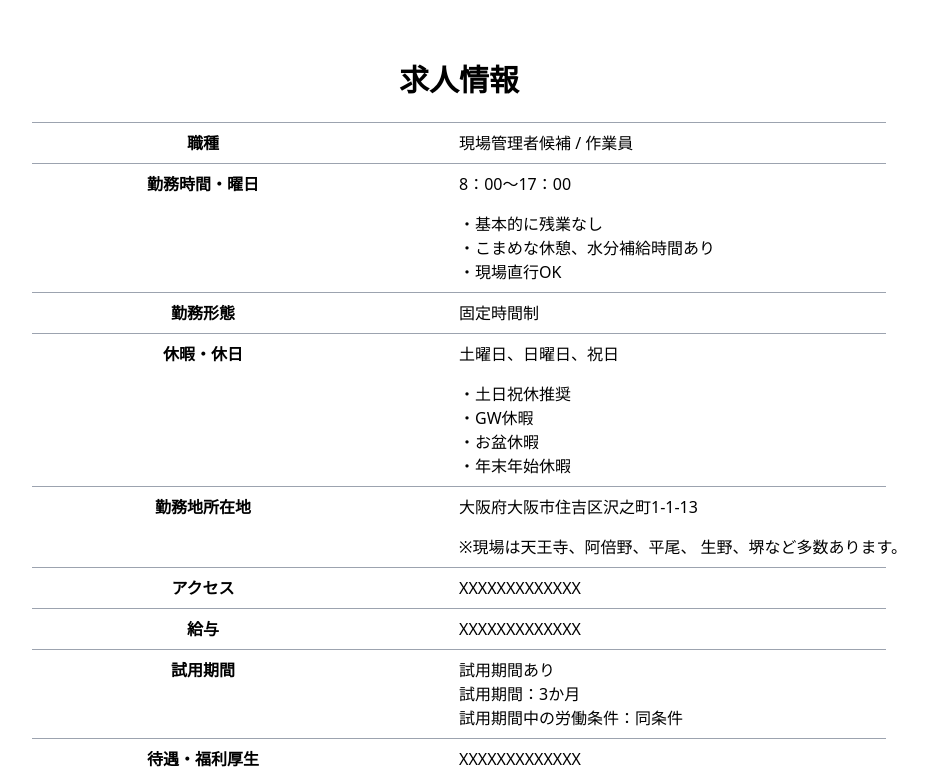
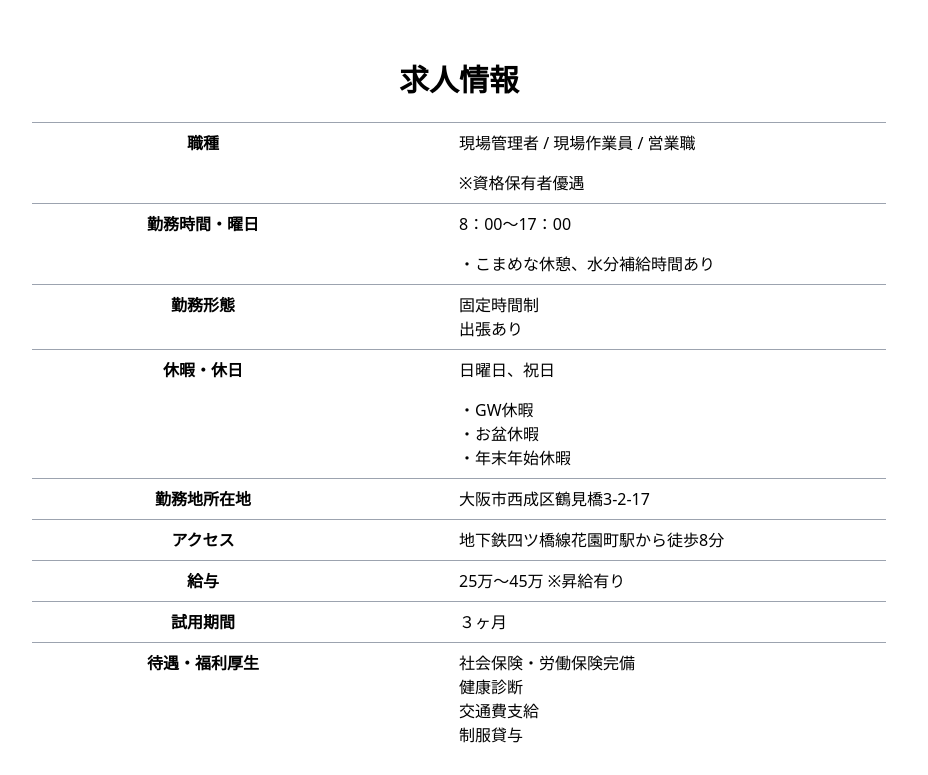
Before and after one commit to teppei1994667/OtaniKogyo_HP, a Next.js app: page /RecruitmentInformation in a window 1280 px wide. Shown: the part 1426-2201 px from the top of the page, without its empty margins (181-1109 px from the left). Built offline with nearby package versions, Linux system fonts and the light colour scheme.

Commit message:
RecruitmentInformation: 求人情報の記載内容修正

```diff
--- a/src/app/RecruitmentInformation/component/JobInformation.tsx
+++ b/src/app/RecruitmentInformation/component/JobInformation.tsx
@@ -16,7 +16,8 @@ export const JobInformation = () => {
           <p className="text-base font-bold">職種</p>
         </Grid>
         <Grid className="w-8/12 sm:w-2/5 mt-4 sm:mt-0">
-          <p className="text-base">現場管理者候補 / 作業員</p>
+          <p className="text-base">現場管理者 / 現場作業員 / 営業職</p>
+          <p className="text-base mt-4">※資格保有者優遇</p>
         </Grid>
       </Grid>
       <BaseBorder />
@@ -26,9 +27,7 @@ export const JobInformation = () => {
         </Grid>
         <Grid className="w-8/12 sm:w-2/5 mt-4 sm:mt-0">
           <p className="text-base">8：00～17：00</p>
-          <p className="text-base mt-4">・基本的に残業なし</p>
-          <p className="text-base">・こまめな休憩、水分補給時間あり</p>
-          <p className="text-base">・現場直行OK</p>
+          <p className="text-base mt-4">・こまめな休憩、水分補給時間あり</p>
         </Grid>
       </Grid>
       <BaseBorder />
@@ -38,6 +37,7 @@ export const JobInformation = () => {
         </Grid>
         <Grid className="w-8/12 sm:w-2/5 mt-4 sm:mt-0">
           <p className="text-base">固定時間制</p>
+          <p className="text-base">出張あり</p>
         </Grid>
       </Grid>
       <BaseBorder />
@@ -46,9 +46,8 @@ export const JobInformation = () => {
           <p className="text-base font-bold">休暇・休日</p>
         </Grid>
         <Grid className="w-8/12 sm:w-2/5 mt-4 sm:mt-0">
-          <p className="text-base">土曜日、日曜日、祝日</p>
-          <p className="text-base mt-4">・土日祝休推奨</p>
-          <p className="text-base">・GW休暇</p>
+          <p className="text-base">日曜日、祝日</p>
+          <p className="text-base mt-4">・GW休暇</p>
           <p className="text-base">・お盆休暇</p>
           <p className="text-base">・年末年始休暇</p>
         </Grid>
@@ -59,10 +58,7 @@ export const JobInformation = () => {
           <p className="text-base font-bold">勤務地所在地</p>
         </Grid>
         <Grid className="w-8/12 sm:w-2/5 mt-4 sm:mt-0">
-          <p className="text-base">大阪府大阪市住吉区沢之町1-1-13</p>
-          <p className="text-base mt-4 whitespace-pre-line sm:whitespace-normal">
-            {`※現場は天王寺、阿倍野、平尾、\n生野、堺など多数あります。`}
-          </p>
+          <p className="text-base">大阪市西成区鶴見橋3-2-17</p>
         </Grid>
       </Grid>
       <BaseBorder />
@@ -71,7 +67,7 @@ export const JobInformation = () => {
           <p className="text-base font-bold">アクセス</p>
         </Grid>
         <Grid className="w-8/12 sm:w-2/5 mt-4 sm:mt-0">
-          <p className="text-base">XXXXXXXXXXXXX</p>
+          <p className="text-base">地下鉄四ツ橋線花園町駅から徒歩8分</p>
         </Grid>
       </Grid>
       <BaseBorder />
@@ -80,7 +76,7 @@ export const JobInformation = () => {
           <p className="text-base font-bold">給与</p>
         </Grid>
         <Grid className="w-8/12 sm:w-2/5 mt-4 sm:mt-0">
-          <p className="text-base">XXXXXXXXXXXXX</p>
+          <p className="text-base">25万〜45万 ※昇給有り</p>
         </Grid>
       </Grid>
       <BaseBorder />
@@ -89,9 +85,7 @@ export const JobInformation = () => {
           <p className="text-base font-bold">試用期間</p>
         </Grid>
         <Grid className="w-8/12 sm:w-2/5 mt-4 sm:mt-0">
-          <p className="text-base">試用期間あり</p>
-          <p className="text-base">試用期間：3か月</p>
-          <p className="text-base">試用期間中の労働条件：同条件</p>
+          <p className="text-base">３ヶ月</p>
         </Grid>
       </Grid>
       <BaseBorder />
@@ -100,9 +94,10 @@ export const JobInformation = () => {
           <p className="text-base font-bold">待遇・福利厚生</p>
         </Grid>
         <Grid className="w-8/12 sm:w-2/5 mt-4 sm:mt-0">
-          <p className="text-base">XXXXXXXXXXXXX</p>
-          <p className="text-base">XXXXXXXXXXXXX</p>
-          <p className="text-base">XXXXXXXXXXXXX</p>
+          <p className="text-base">社会保険・労働保険完備</p>
+          <p className="text-base">健康診断</p>
+          <p className="text-base">交通費支給</p>
+          <p className="text-base">制服貸与</p>
         </Grid>
       </Grid>
       <Grid container className="mt-10 lg:justify-center ">
```
